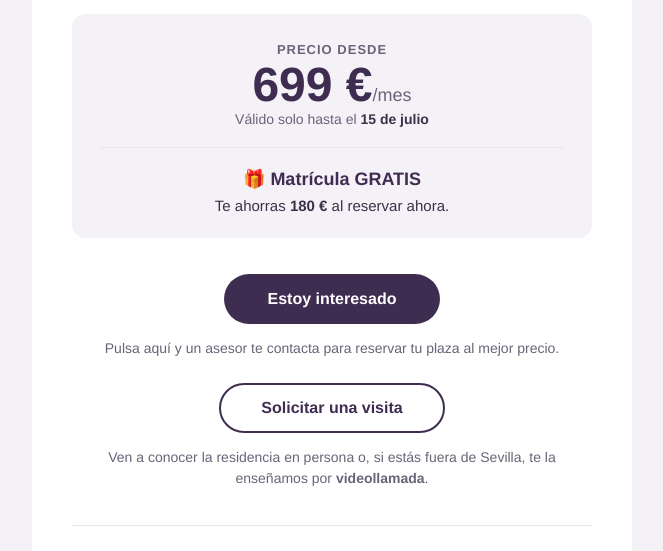
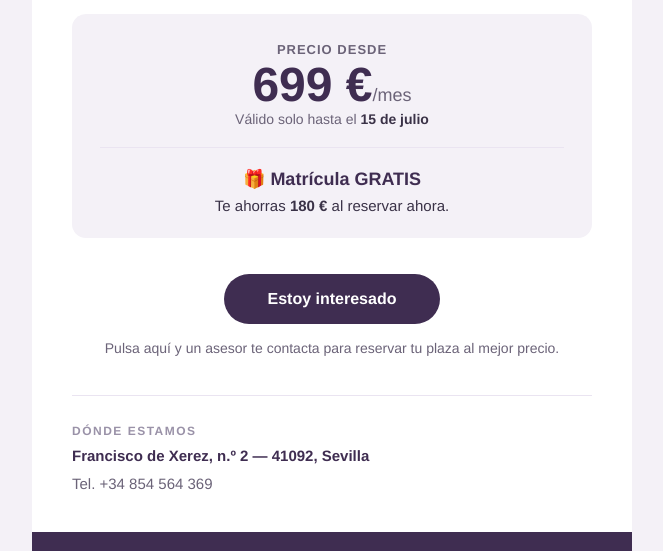
Before and after one commit to activum-innovacion/mail-yugo-3-julio, a website: page yugo-cartuja-admisiones.html in a window 1280 px wide. Shown: the part 1001-1552 px from the top of the page, without its empty margins (308-971 px from the left). Drawn offline with Linux system fonts and the light colour scheme.

Commit message:
Quitar boton 'Solicitar una visita' del email

```diff
--- a/yugo-cartuja-admisiones.html
+++ b/yugo-cartuja-admisiones.html
@@ -88,7 +88,7 @@
 
           <!-- CTA principal: Estoy interesado -->
           <tr>
-            <td align="center" style="padding:28px 40px 8px 40px;" class="px">
+            <td align="center" style="padding:28px 40px 36px 40px;" class="px">
               <table role="presentation" cellpadding="0" cellspacing="0" class="btn">
                 <tr>
                   <td align="center" style="border-radius:9999px;background-color:#3f2d51;">
@@ -99,23 +99,6 @@
               </table>
               <p style="margin:14px 0 0 0;font-size:14px;line-height:1.5;color:#6B6378;">
                 Pulsa aquí y un asesor te contacta para reservar tu plaza al mejor precio.
-              </p>
-            </td>
-          </tr>
-
-          <!-- CTA secundario: Solicitar visita -->
-          <tr>
-            <td align="center" style="padding:16px 40px 36px 40px;" class="px">
-              <table role="presentation" cellpadding="0" cellspacing="0" class="btn">
-                <tr>
-                  <td align="center" style="border-radius:9999px;background-color:#FFFFFF;border:2px solid #3f2d51;">
-                    <!-- Reemplaza la URL por el enlace de reserva de visita (presencial o videollamada). -->
-                    <a href="{{URL_SOLICITAR_VISITA}}" target="_blank" style="display:inline-block;padding:14px 40px;font-size:16px;font-weight:bold;color:#3f2d51;text-decoration:none;border-radius:9999px;font-family:Helvetica,Arial,sans-serif;">Solicitar una visita</a>
-                  </td>
-                </tr>
-              </table>
-              <p style="margin:14px 0 0 0;font-size:14px;line-height:1.5;color:#6B6378;">
-                Ven a conocer la residencia en persona o, si estás fuera de Sevilla, te la enseñamos por <strong>videollamada</strong>.
               </p>
             </td>
           </tr>
```
